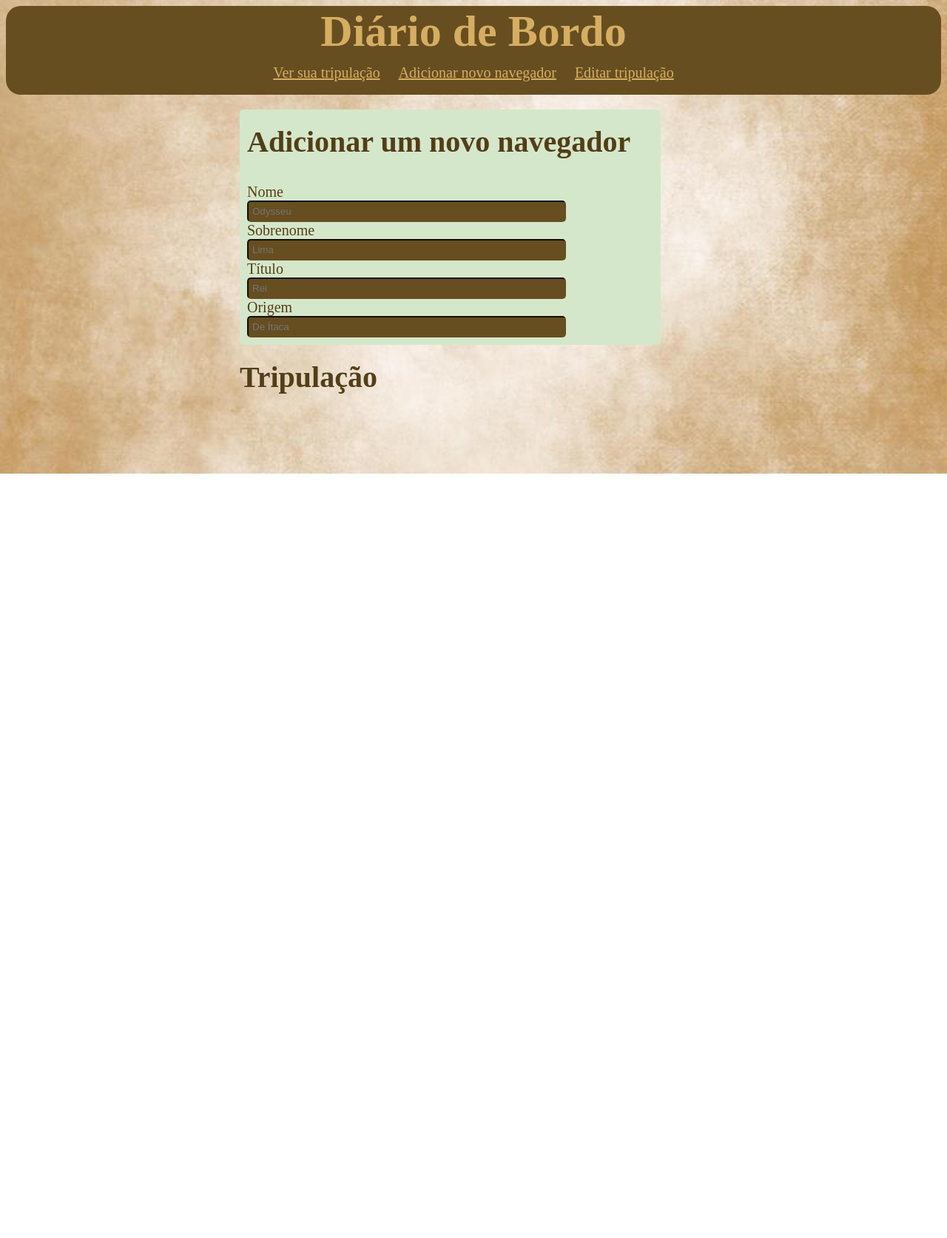
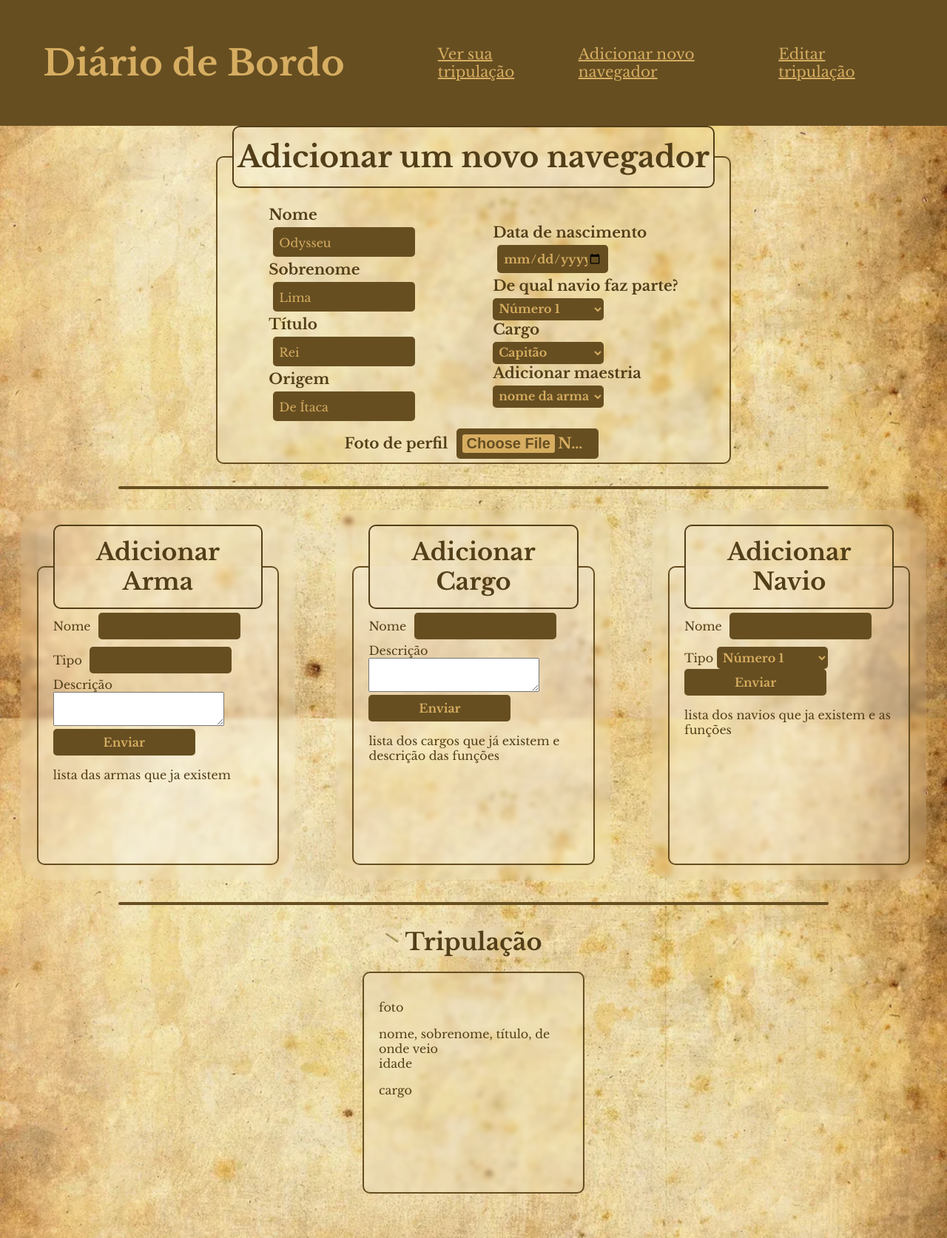
Before and after one commit to JuliaCarolina188/projeto_diario_de_bordo, a PHP site: page / in a window 1280 px wide. Shown: the whole page at 74% size. Before the commit the page ends 640 px from the top, so only its background shows below. Run offline with PHP 8.4, Linux system fonts and the light colour scheme.

Commit message:
Interface gráfica melhorada

```diff
--- a/epic/index.php
+++ b/epic/index.php
@@ -3,7 +3,11 @@
 <head>
     <meta charset="UTF-8">
     <meta name="viewport" content="width=device-width, initial-scale=1.0">
-    <style><?php include "style.css"?></style>
+    <style><?php include "styleinput.css"?></style>
+    <style><?php include "styleestrutura.css"?></style>
+    <link rel="preconnect" href="https://fonts.googleapis.com">
+    <link rel="preconnect" href="https://fonts.gstatic.com" crossorigin>
+    <link href="https://fonts.googleapis.com/css2?family=Libre+Baskerville:ital,wght@0,400;0,700;1,400&display=swap" rel="stylesheet">
     <title>Diário de Bordo</title>
 </head>
 <body>
@@ -15,20 +19,123 @@
             <a href="alterar.php">Editar tripulação</a>
         </nav>
     </header>
+<main>
+    <section>
+        <form action="" class="formnovo">
+            <fieldset>
+                <legend class="embacadinho"><h2>Adicionar um novo navegador</h2></legend><br>
+                    <div style="display:flex;">
+                            <div class="inf1" style="margin:auto;">
+                                        <label for="nome">Nome <br><input type="text" id="nome" size="50px" placeholder="Odysseu"></label><br>
 
-    <form action="">
-        <h2>Adicionar um novo navegador</h2> <br>
-        <label for="nome">Nome <br><input type="text" id="nome" size="50px" placeholder="Odysseu"></label><br>
+                                        <label for="nome">Sobrenome <br><input type="text" id="sobrenome" size="50px" placeholder="Lima"></label><br>
 
-        <label for="nome">Sobrenome <br><input type="text" id="sobrenome" size="50px" placeholder="Lima"></label><br>
+                                        <label for="nome">Título <br><input type="text" id="nome" size="50px" placeholder="Rei"></label><br>
 
-        <label for="nome">Título <br><input type="text" id="nome" size="50px" placeholder="Rei"></label><br>
+                                        <label for="nome">Origem <br><input type="text" id="nome" size="50px" placeholder="De Ítaca"></label><br>
+                            </div>
 
-        <label for="nome">Origem <br><input type="text" id="nome" size="50px" placeholder="De Ítaca"></label><br>
-    </form>
+                            <div class="inf1" style="margin:auto;">
+                                <label for="nascimento">Data de nascimento<br><input type="date"></label><br>
 
-    <div class="mostrando">
-        <h2>Tripulação</h2>
-    </div>
+                                        <label for="navio">De qual navio faz parte? <br>
+
+                                            <select name="navio" id="navio">
+                                                <option value="1" selected>Número 1</option>
+                                                <option value="2">Número 2</option>
+                                                <option value="3">Número 3</option>
+                                            </select>
+                                        </label><br>
+
+                                        <label for="cargo">Cargo <br>
+                                            <select name="cargo" id="cargo">
+                                                <option value="capitao">Capitão</option>
+                                            </select>
+                                        </label><br>
+
+                                        <label for="maestria">Adicionar maestria <br>
+                                        <select name="cargo" id="cargo">
+                                                <option value="capitao">nome da arma</option>
+                                        </select>
+                                </div>
+                        </div>
+                <div style="display: flex; justify-content: space-around;">
+                <label for="foto">Foto de perfil <input type="file"></label>
+                </div>
+            </div>
+            </fieldset>
+        </form>
+    </section>
+
+    <hr>
+
+    <section>
+        <div class="adicionar">
+            <fieldset>
+            <legend><h2>Adicionar Arma</h2></legend>
+            <label for="nomarma">Nome <input type="text" id="nomarma"></label><br>
+            <label for="tiparma">Tipo <input type="text" id="tiparma"></label><br>
+            <label for="desarma">Descrição</label><br>
+            <textarea name="desarma" id="desarma"></textarea>
+
+            <input type="submit" value="Enviar">
+
+            <p>
+                lista das armas que ja existem
+            </p>
+            </fieldset>
+        </div>
+
+        <div class="adicionar">
+            <fieldset>
+            <legend><h2>Adicionar Cargo</h2></legend>
+
+            <label for="nomcargo">Nome <input type="text" id="nomcargo"></label><br>
+            <label for="desccargo">Descrição</label><br>
+            <textarea name="" id="desccargo"></textarea>
+
+            <input type="submit" value="Enviar">
+
+            <p>
+                lista dos cargos que já existem e descrição das funções
+            </p>
+            </fieldset>
+        </div>
+
+        <div class="adicionar">
+            <fieldset>
+            <legend><h2>Adicionar Navio</h2></legend>
+
+            <label for="arma">Nome <input type="text"></label><br>
+
+            <label for="tiponavio">Tipo </label>
+            <select name="tiponavio" id="tiponavio">
+                <option value="1" selected>Número 1</option>
+                <option value="2">Número 2</option>
+                <option value="3">Número 3</option>
+                <option value="4">Número 4</option>
+            </select>
+            <br>
+
+            <input type="submit" value="Enviar">
+
+            <p>
+                lista dos navios que ja existem e as funções
+            </p>
+            </fieldset>
+        </div>
+    </section>
+
+    <hr>
+
+    <h2 class="embacadinho">Tripulação</h2> <br>
+    <section>
+            <div class="pessoa">
+                <p>foto</p>
+                <p>nome, sobrenome, título, de onde veio <br>idade <br></p>
+                <p>cargo</p>
+            </div>
+    </section>
+</main>
 </body>
 </html>
--- a/epic/style.css
+++ /dev/null
@@ -1,66 +0,0 @@
-body {
-    background-image: url("papel.jpg");
-    background-repeat: no-repeat;
-    background-position: center top;
-    background-attachment: scroll;
-    background-size: 100%;
-    color: rgb(82, 62, 24);
-
-}
-header{
-    background-color: rgb(102, 78, 33);
-    width: 100%;
-    height: 120px;
-    text-align: center;
-    align-items: center;
-    justify-items: center;
-    justify-content: center;
-    margin-top: 0px;
-    border-radius: 20px;
-
-}
-h1{
-    color: rgb(214, 173, 97);
-    font-size: 60px;
-    margin-top: auto;
-    margin-bottom: auto;
-}
-h2{
-    color: rgb(82, 62, 24);
-    font-size: 40px;
-    margin-top: 10px;
-    margin-bottom: 10px;
-}
-
-form{
-    margin-left: 25%;
-    margin-right: 30%;
-    margin-top: 20px;
-    border-radius: 5px;
-    padding: 10px;
-    font-size: 20px;
-    background-color: rgb(213, 231, 202);
-}
-.mostrando{
-    margin-left: 25%;
-    margin-right: 30%;
-    margin-top: 20px;
-}
-
-input{
-    background-color: rgb(102, 78, 33);
-    color: rgb(214, 173, 97);
-    border-color: rgb(102, 78, 33);
-    border-radius: 5px;
-    padding: 5px;
-}
-nav{
-    font-size: 20px;
-    width: 50%;
-    margin: auto;
-    margin-top: 10px;
-}
-a{
-    color:rgb(214, 173, 97);;
-    margin: 10px;
-}
--- /dev/null
+++ b/epic/styleestrutura.css
@@ -0,0 +1,150 @@
+body {
+    background-repeat:no-repeat;
+    background-position: center top;
+    background-size: cover;
+    background-attachment: fixed;
+    background-size: 100%;
+
+    color: rgb(82, 62, 24);
+
+    margin: 0px;
+}
+
+* {
+    font-family: "Libre Baskerville", serif;
+    box-sizing: border-box;
+
+    font-size: 1em;
+}
+
+main {
+    background-image: url("papel.webp");
+    background-repeat: no-repeat;
+    background-attachment: fixed;
+    background-size: cover;
+}
+
+section {
+    display: flex;
+}
+
+header{
+    background-color: rgb(102, 78, 33);
+
+    width: 100%;
+    height: 170px;
+
+    justify-content: space-around;
+    display: flex;
+}
+
+nav{
+    font-size: 20px;
+    width: 50%;
+    margin: auto;
+
+    display: flex;
+    align-items: center;
+}
+
+h1{
+    color: rgb(214, 173, 97);
+    font-size: 3em;
+
+    margin-top: 0px;
+    margin: auto;
+}
+
+h2{
+    color: rgb(82, 62, 24);
+    font-size: 2em;
+    margin-top: 10px;
+    margin-bottom: 10px;
+}
+
+.embacadinho {
+    background-color: rgba(255, 255, 255, 0.1);
+    backdrop-filter: blur(3px);
+
+    height: fit-content;
+    width: fit-content;
+
+    margin: auto;
+    margin-top: 30px;
+
+    display: flex;
+}
+
+a{
+    color:rgb(214, 173, 97);;
+    margin: 10px;
+}
+
+hr {
+    height: 4px;
+    width: 75%;
+
+    background-color:  rgb(102, 78, 33);
+    border-radius: 5px;
+    border: none;
+
+    margin-top: 30px;
+}
+
+.adicionar {
+    margin: auto;
+    margin-top: 20px;
+
+    width: 29vw;
+    height: 500px;
+
+    padding: 20px;
+    border-radius: 30px;
+
+    background-color: rgba(255, 255, 255, 0.1);
+    backdrop-filter: blur(3px);
+
+    display: block;
+}
+
+.adicionar fieldset {
+    height: 100%;
+}
+
+
+.pessoa {
+    width: 300px;
+    height: 300px;
+
+    background-color: rgba(255, 255, 255, 0.1);
+    backdrop-filter: blur(3px);
+
+    margin: auto;
+    margin-bottom: 60px;
+    padding: 20px;
+
+    border: solid 2px rgb(102, 78, 33);
+    border-radius: 10px;
+}
+
+fieldset{
+    border: 2px solid rgb(102, 78, 33);
+    border-radius: 10px;
+
+    background-color: rgba(255, 255, 255, 0.1);
+    backdrop-filter: blur(3px);
+
+    padding: 0;
+    padding-left: 20px;
+    padding-right: 20px;
+}
+
+legend {
+    padding: 5px;
+
+    border: solid 2px;
+    border-radius: 10px;
+    text-align: center;
+
+    margin: auto;
+}
--- /dev/null
+++ b/epic/styleinput.css
@@ -0,0 +1,73 @@
+.formnovo{
+    margin: auto;
+    width:fit-content;
+    height: fit-content;
+
+    border-radius: 30px;
+
+    font-size: 20px;
+    font-weight: bold;
+
+
+}
+
+input{
+    background-color: rgb(102, 78, 33);
+    color: rgb(214, 173, 97);
+
+    border: none;
+    border-radius: 5px;
+    padding: 8px;
+    margin: 5px 6px 5px 6px;
+
+    font-weight: bold;
+    width: 15vw;
+}
+input::placeholder {
+    color: rgb(214, 173, 97);
+    font-size: 16px;
+    font-weight: lighter;
+}
+
+input[type="date"] {
+    width: 150px;
+    height: fit-content;
+
+    font-size: 16px;
+    font-weight: bold;
+}
+
+input[type="submit"]{
+    margin: auto;
+}
+
+select {
+    font-size: 16px;
+    font-weight: bold;
+
+    border: none;
+    border-radius: 5px;
+    padding: 4px;
+    margin-top: 5px;
+
+    width: 150px;
+    height: 30px;
+
+    background-color: rgb(102, 78, 33);
+    color: rgb(214, 173, 97);
+}
+
+.infcontainer {
+    display: flex;
+}
+
+input::-webkit-file-upload-button {
+    background-color: rgb(214, 173, 97);
+    color: rgb(102, 78, 33);
+
+    border: none;
+    border-radius: 3px;
+
+    font-size: 1em;
+    font-weight: bold;
+}
```
Also changed, not shown: epic/image.png (deleted), epic/papel.jpg (deleted), epic/papel.webp (added), epic/papel2.jpg (deleted).
